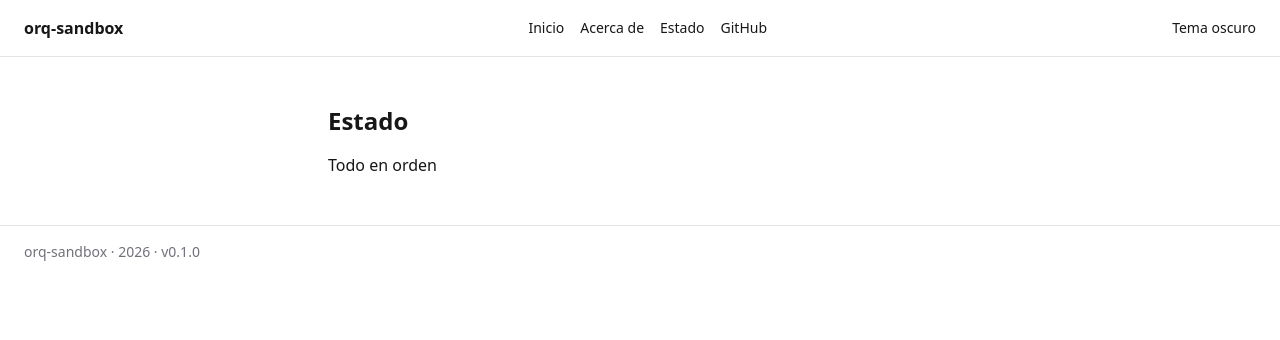
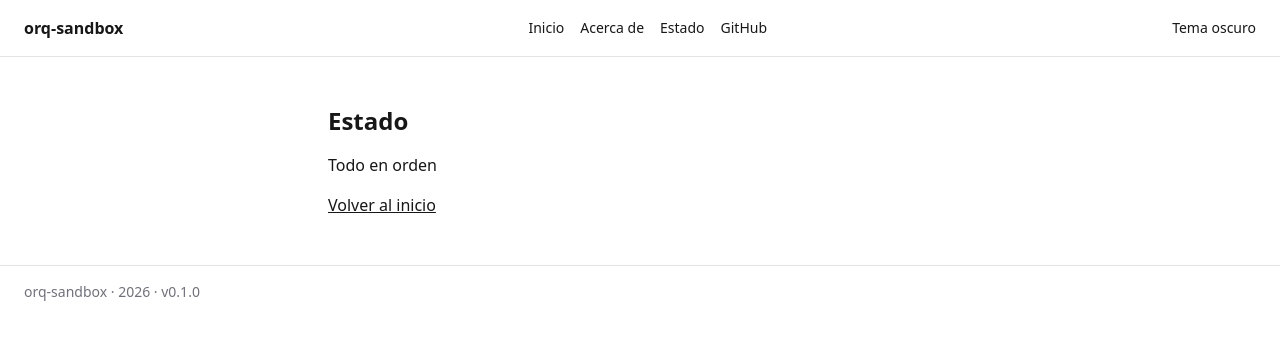
Before and after one commit to dieg00/orq-sandbox, a Next.js app: page /estado in a window 1280 px wide. Shown: the top 340 px of the page. Built offline with nearby package versions, Linux system fonts and the light colour scheme.

Commit message:
orq(30): revisar
Orq-Task: #30
Orq-Role: arquitecto

```diff
--- a/src/app/estado/page.tsx
+++ b/src/app/estado/page.tsx
@@ -1,3 +1,4 @@
+import Link from "next/link";
 import { Cabecera } from "@/components/Cabecera";
 
 export default function Estado() {
@@ -7,6 +8,9 @@ export default function Estado() {
       <main className="mx-auto max-w-2xl px-6 py-12">
         <h1 className="text-2xl font-semibold">Estado</h1>
         <p className="mt-4">Todo en orden</p>
+        <p className="mt-4">
+          <Link href="/" className="underline">Volver al inicio</Link>
+        </p>
       </main>
     </>
   );
```
Also changed, not shown: 1 other file (tests, documents, lock files or other folders).
